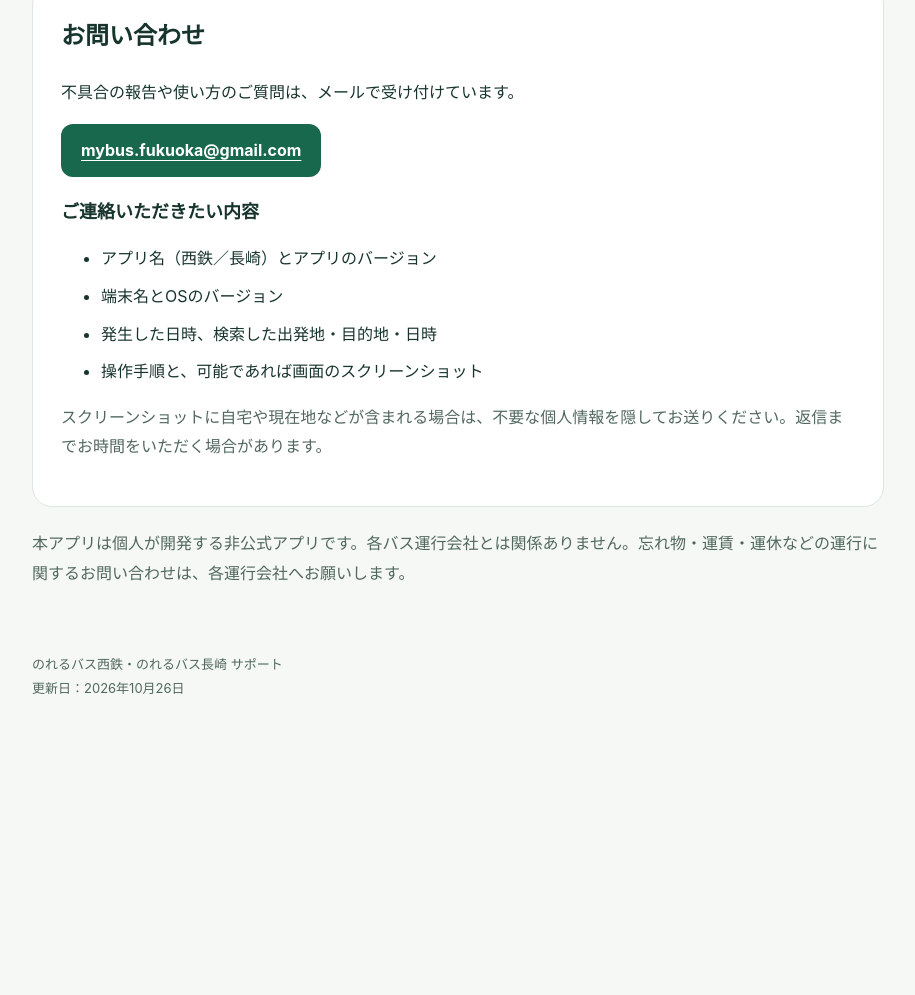
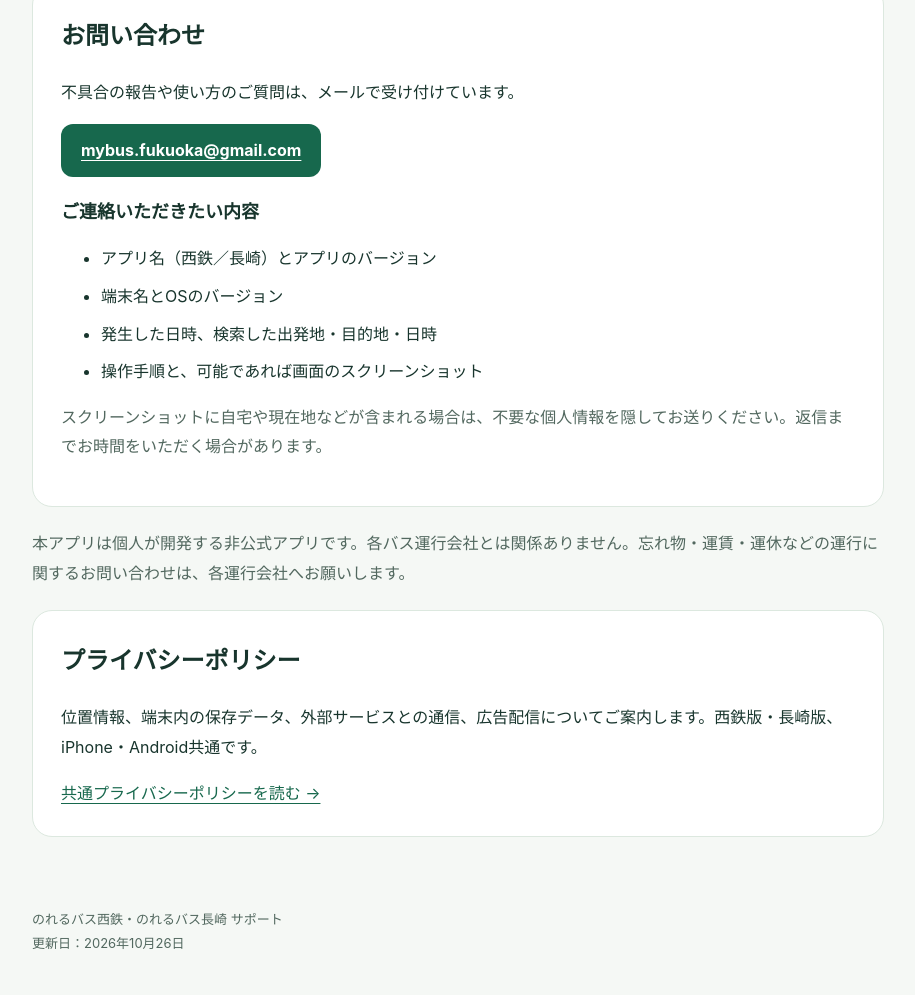
Before and after one commit to coolcoolboys-svg/noreru-bus-support, a plain HTML site: page index.html in a window 1280 px wide. Shown: the part 1497-2492 px from the top of the page, without its empty margins (182-1097 px from the left). Before the commit the page ends 2237 px from the top, so only its background shows below. Drawn offline with Linux system fonts and the light colour scheme.

Commit message:
Link shared privacy policy from support homepage

```diff
--- a/index.html
+++ b/index.html
@@ -1,7 +1,7 @@
 <!doctype html>
 <html lang="ja"><head><meta charset="utf-8"><meta name="viewport" content="width=device-width,initial-scale=1"><title>のれるバス｜西鉄・長崎 サポート</title><meta name="description" content="のれるバス西鉄・のれるバス長崎の使い方、よくある質問、お問い合わせ。"><style>
 :root{color-scheme:light;--ink:#18352d;--green:#17684d}*{box-sizing:border-box}body{margin:0;background:#f5f8f5;color:var(--ink);font-family:-apple-system,BlinkMacSystemFont,"Noto Sans JP",sans-serif;line-height:1.85}header{background:#fff;border-bottom:1px solid #dce8df}header div,main,footer{max-width:900px;margin:auto;padding:24px}header strong{font-size:21px}nav{display:flex;gap:20px;flex-wrap:wrap;margin-top:8px}a{color:var(--green);text-underline-offset:4px}h1{font-size:clamp(30px,6vw,46px);line-height:1.45;margin:12px 0}h2{font-size:24px;margin-top:0}h3{font-size:18px;margin-bottom:4px}.hero{padding:40px 0 24px}.tag{display:inline-block;background:#e3f0e8;border-radius:30px;padding:4px 14px;margin:0 8px 8px 0;font-weight:700}.tag.nagasaki{background:#e8edf8;color:#36518b}.muted{color:#52685f}section.panel{background:#fff;border:1px solid #dce8df;border-radius:20px;padding:28px;margin:22px 0}li{margin:8px 0}details{border-top:1px solid #e0e8e1;padding:16px 0}summary{cursor:pointer;font-weight:700;line-height:1.7}details p{margin-bottom:0}.contact{display:inline-block;background:var(--green);color:white;padding:12px 20px;border-radius:12px;font-weight:700;overflow-wrap:anywhere}.note{border-left:4px solid #9abdac;padding-left:16px}footer{font-size:13px;color:#52685f;padding-bottom:40px}@media(max-width:520px){header div,main,footer{padding:20px}section.panel{padding:20px}.contact{font-size:14px;padding:12px}ul,ol{padding-left:24px}}
-</style></head><body><header><div><strong>のれるバス｜サポート</strong><nav aria-label="ページ内ナビゲーション"><a href="#guide">使い方</a><a href="#faq">よくある質問</a><a href="#contact">お問い合わせ</a></nav></div></header><main>
+</style></head><body><header><div><strong>のれるバス｜サポート</strong><nav aria-label="ページ内ナビゲーション"><a href="#guide">使い方</a><a href="#faq">よくある質問</a><a href="#contact">お問い合わせ</a><a href="./privacy.html">プライバシーポリシー</a></nav></div></header><main>
 <div class="hero"><span class="tag">のれるバス西鉄</span><span class="tag nagasaki">のれるバス長崎</span><h1>「のれるバス」の<br>サポートページ</h1><p class="muted">使い方や検索でお困りのときは、こちらをご確認ください。<br>iPhone・Androidアプリ共通のご案内です。</p></div>
 <section class="panel" id="guide"><h2>基本の使い方</h2><ol><li><strong>出発地と目的地を選ぶ</strong><br>現在地・施設名・バス停・地図・登録地などから指定します。</li><li><strong>徒歩の範囲や日時を設定する</strong><br>乗車前・降車後の徒歩範囲を確認し、検索してください。</li><li><strong>乗れる便を確認する</strong><br>出発までの時間、乗車場所、到着予定などを確認します。詳細な表示や操作は、アプリのバージョンによって異なります。</li></ol><p class="note">バス情報の検索・更新にはインターネット接続が必要です。通信障害や情報提供元のメンテナンス中は、結果が表示されない場合があります。</p></section>
 <section class="panel" id="faq"><h2>よくある質問</h2>
@@ -10,7 +10,7 @@
 <details><summary>時刻や遅延の表示は正確ですか？</summary><p>時刻・到着予定・遅延は目安です。通信状況、交通状況、情報の更新時刻によって実際の運行と異なる場合があります。乗車前にはバス停の案内や運行会社の公式情報も確認してください。</p></details>
 <details><summary>無料で使えますか？</summary><p>アプリ内課金・サブスクリプションはありません。バナー広告を表示します。通信料金は利用者のご負担となります。</p></details>
 <details><summary>どのアプリについて問い合わせればよいですか？</summary><p>このページは「のれるバス西鉄」「のれるバス長崎」の共通窓口です。メールにご利用のアプリ名を記載してください。</p></details>
-<details><summary>プライバシーについて確認したい</summary><p>アプリ内の設定にあるプライバシーポリシーをご確認ください。ご不明な点は下記の窓口へお問い合わせください。</p></details></section>
+<details><summary>プライバシーについて確認したい</summary><p><a href="./privacy.html">西鉄・長崎共通のプライバシーポリシー</a>をご確認ください。ご不明な点は下記の窓口へお問い合わせください。</p></details></section>
 <section class="panel" id="contact"><h2>お問い合わせ</h2><p>不具合の報告や使い方のご質問は、メールで受け付けています。</p><a class="contact" href="mailto:mybus.fukuoka@gmail.com">mybus.fukuoka@gmail.com</a><h3>ご連絡いただきたい内容</h3><ul><li>アプリ名（西鉄／長崎）とアプリのバージョン</li><li>端末名とOSのバージョン</li><li>発生した日時、検索した出発地・目的地・日時</li><li>操作手順と、可能であれば画面のスクリーンショット</li></ul><p class="muted">スクリーンショットに自宅や現在地などが含まれる場合は、不要な個人情報を隠してお送りください。返信までお時間をいただく場合があります。</p></section>
 <p class="muted">本アプリは個人が開発する非公式アプリです。各バス運行会社とは関係ありません。忘れ物・運賃・運休などの運行に関するお問い合わせは、各運行会社へお願いします。</p>
-</main><footer>のれるバス西鉄・のれるバス長崎 サポート<br>更新日：2026年10月26日</footer></body></html>
+<section class="panel" id="privacy"><h2>プライバシーポリシー</h2><p>位置情報、端末内の保存データ、外部サービスとの通信、広告配信についてご案内します。西鉄版・長崎版、iPhone・Android共通です。</p><a href="./privacy.html">共通プライバシーポリシーを読む →</a></section></main><footer>のれるバス西鉄・のれるバス長崎 サポート<br>更新日：2026年10月26日</footer></body></html>
```
